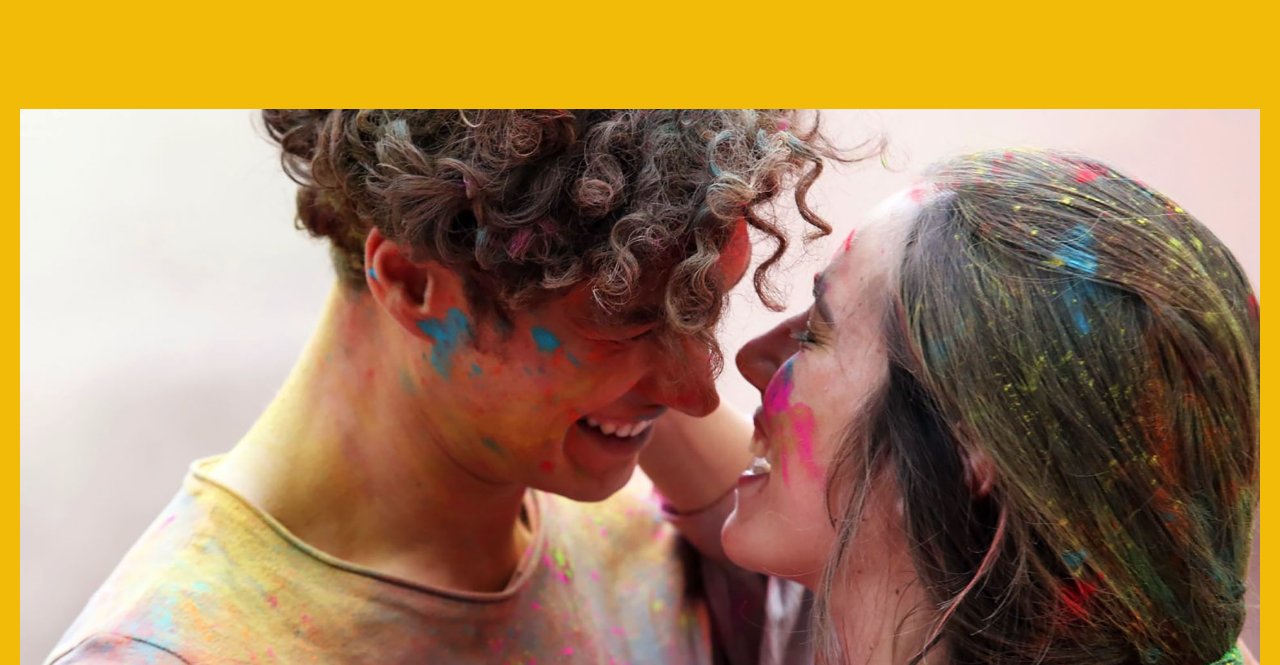
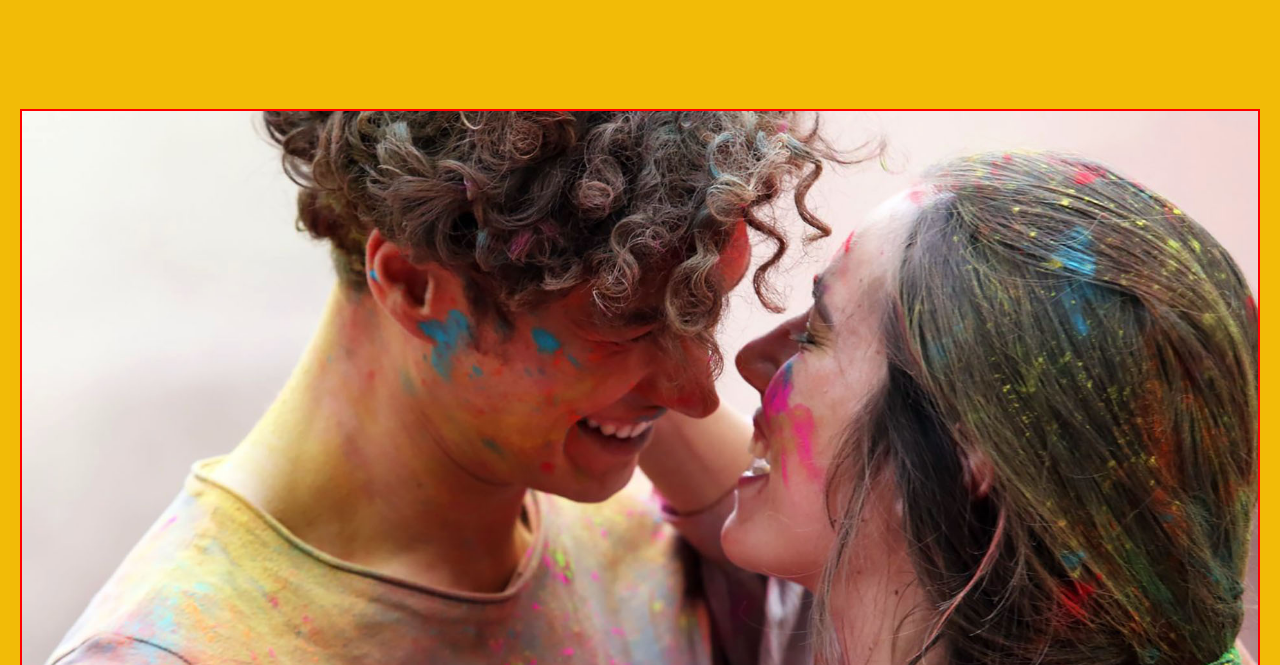
Before and after one commit to Tahiraawan/skam-italia, a plain HTML site: page le-series.html in a window 1280 px wide. Shown: the part 735-1400 px from the top of the page. Drawn offline with nearby package versions, Linux system fonts and the light colour scheme.

Commit message:
added changes

```diff
--- a/global.css
+++ b/global.css
@@ -347,11 +347,16 @@
   letter-spacing: 0.96px;
   text-align: center;
 }
+.trama_section_wrapper .trama_img {
+  width: 100%;
+  height: 100%;
+  border: 2px solid red;
+  margin-top: 112px;
+  margin-bottom: 79px;
+}
 .trama_section_wrapper img {
-  padding-top: 112px;
-  padding-bottom: 144px;
   width: 100%;
-  height: 836px;
+  height: auto;
 }
 .trama_section_wrapper p {
   color: #000;
--- a/le-series.html
+++ b/le-series.html
@@ -53,7 +53,7 @@
     <section class="trama_section" id="trama">
       <div class="container trama_section_wrapper">
         <h1>Trama</h1>
-        <img src="/public/images/la-serie/trama.jpg" alt="trama" />
+        <div class="trama_img"><img src="/public/images/la-serie/trama.jpg" alt="trama" /></div>
         <p>
           <span>Skam Italia</span> è una serie televisiva giovanile che si
           ispira alla serie norvegese <span>Skam</span> e narra le vicende di un
--- a/responsive.css
+++ b/responsive.css
@@ -94,12 +94,7 @@
   .trama_section_wrapper p {
     font-size: 16px;
   }
-  .trama_section_wrapper img {
-    width: 100%;
-    max-width: 100%;
-    object-fit: cover;
-    height: auto;
-  }
+
   .gallery_section_container div {
     width: 100%;
     max-width: 100%;
```
